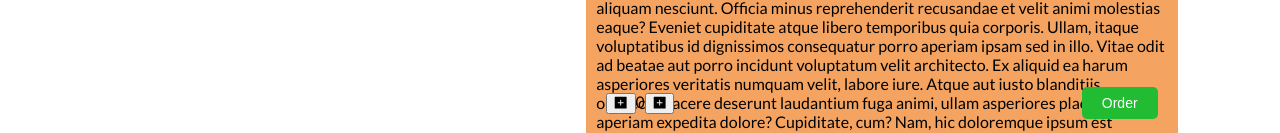
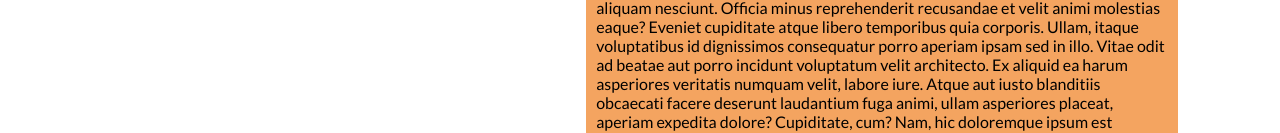
Before and after one commit to Fajrin-Mahyuddin/coffee-app, a React app: page /sale/detail/123 in a window 1280 px wide. Shown: the part 671-804 px from the top of the page. Built offline with nearby package versions, Linux system fonts and the light colour scheme.

Commit message:
finish bug scroll effect

```diff
--- a/src/pages/sale/detail.jsx
+++ b/src/pages/sale/detail.jsx
@@ -1,4 +1,4 @@
-import React, { useRef } from 'react';
+import React, { useRef, useEffect } from 'react';
 import StandartLayout from 'layout/standart';
 import { DoubleRightOutlined, RightOutlined, StarFilled, PlusSquareFilled } from '@ant-design/icons';
 import SubmitBtn from 'components/buttons/submitBtn';
@@ -6,7 +6,12 @@ import { ifFooterPriceScrolled } from 'utils/scrolled';
 
 const SaleDetail = () => {
 	const refFooterPrice = useRef();
-	window.addEventListener('scroll', () => ifFooterPriceScrolled(refFooterPrice))
+	const refFooterChild = useRef();
+	useEffect(() => {
+		ifFooterPriceScrolled(refFooterPrice, refFooterChild);
+		window.addEventListener('scroll', () => ifFooterPriceScrolled(refFooterPrice, refFooterChild), true)
+		return () => window.removeEventListener('scroll', () => ifFooterPriceScrolled(refFooterPrice, refFooterChild), true)
+	}, [])
 	return (
 		<StandartLayout>
 			<StandartLayout.Content>
@@ -54,12 +59,14 @@ const SaleDetail = () => {
 								<span className="label label-sm label-info">Manual</span>
 							</div>
 							<div ref={refFooterPrice} className="sale-item__desc-footer">
-								<div className="sale-item__total-order">
-									<button><PlusSquareFilled /></button>
-									<span>0</span>
-									<button><PlusSquareFilled /></button>
+								<div ref={refFooterChild} className="footer-child">
+									<div className="sale-item__total-order">
+										<button><PlusSquareFilled /></button>
+										<span>0</span>
+										<button><PlusSquareFilled /></button>
+									</div>
+									<SubmitBtn label="Order" className="btn sm-btn success-btn" />
 								</div>
-								<SubmitBtn label="Order" className="btn sm-btn success-btn" />
 							</div>
 						</div>
 					</div>
--- a/src/styles/_sale.scss
+++ b/src/styles/_sale.scss
@@ -164,23 +164,36 @@
 
 		}
 		&__desc {
+			flex: 1;
+			// position: relative;
+			background-color: sandybrown;
 			padding: 10px;
-			flex: 1;
-			background-color: sandybrown;
 			&-footer {
-				display: flex;
-				flex-direction: row;
-				align-items: center;
-				position: sticky;
-				bottom: 0;
-				justify-content: space-between;
-				padding: 10px;
+				.footer-child {
+
+					// padding: 10px;
+					display: flex;
+					flex-direction: row;
+					transition: .1s;
+					position: relative;
+					align-items: center;
+					justify-content: space-between;
+					background-color: salmon;
+					&.sticky {
+						padding: 10px 8%;
+						width: 100%;
+						position: fixed;
+						bottom: 0;
+						left: 0;
+						background-color: red;
+					}
+				}
 			}
 		}
 	}
 	.obstacle {
 		background-color: red;
-		height: 100vh;
+		height: 734px;
 	}
 }
 
--- a/src/utils/scrolled.js
+++ b/src/utils/scrolled.js
@@ -5,14 +5,19 @@ const ifHeaderScrolled = (ref) => {
   return ref.current?.classList?.remove('bg-scrolled');
 };
 
-const ifFooterPriceScrolled = (ref) => {
-  const heightToTop = ref.current.getBoundingClientRect().bottom;
-  const observer = new IntersectionObserver((e) => {
-    console.log(e[0].intersectionRatio)
-  }, {})
-  observer.observe(ref.current)
-  console.log("getBoundingClientRect", heightToTop);
-  console.log("heigh of window", window.outerHeight);
+const ifFooterPriceScrolled = (ref, refChild) => {
+  const heightToTop = ref.current.getBoundingClientRect().top;
+  const heightElement = refChild.current.getBoundingClientRect().height;
+  const stickyPoint = heightToTop + heightElement;
+  console.log("heightToTop", heightToTop);
+  console.log("heightElement", heightElement);
+  console.log("stickyPoint", stickyPoint);
+  console.log("window", window.innerHeight);
+  if (stickyPoint >= window.innerHeight) {
+    return refChild.current?.classList?.add('sticky');
+  }
+  return refChild.current?.classList?.remove('sticky');
+
 
 
 }
```
